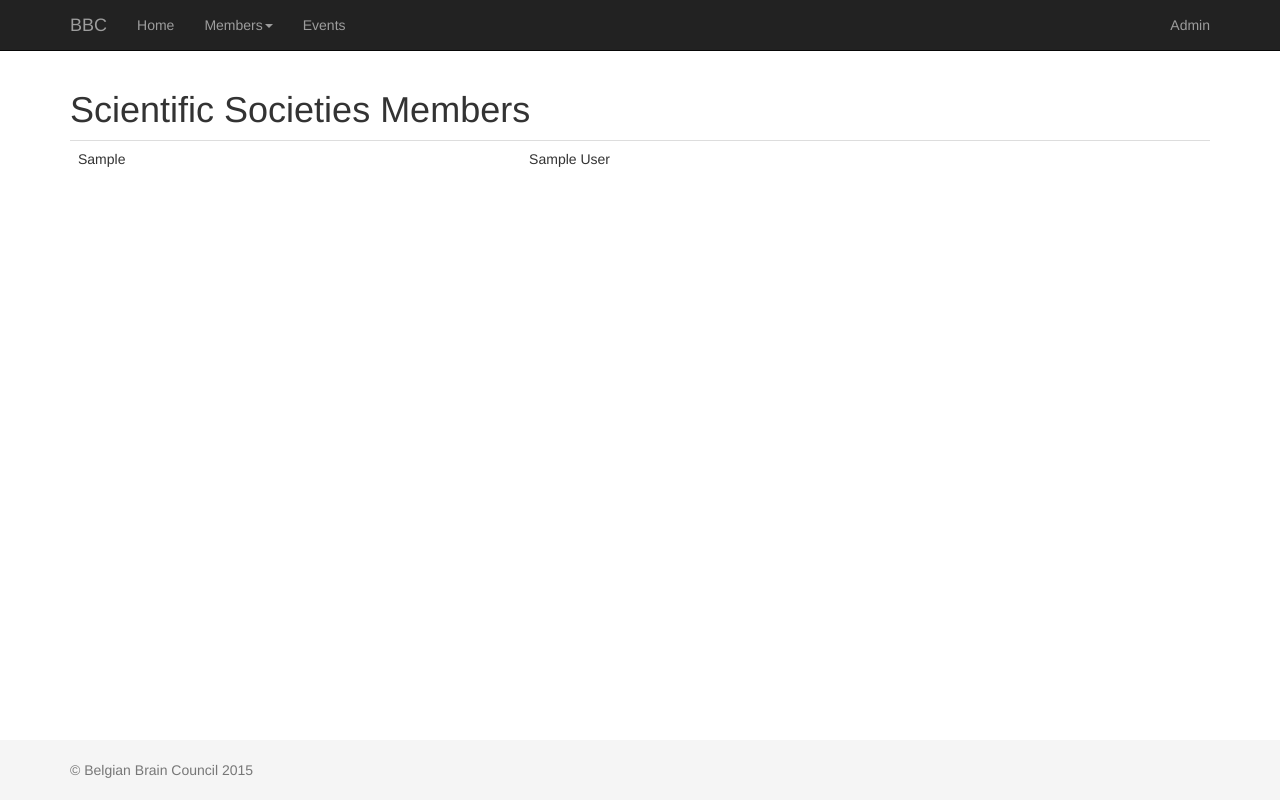
After one commit to 0mician/WebsiteBBC, a Django app: page /members/scientific_societies/ in a window 1280 px wide. The commit adds this page. Run offline with Django 3.2, Linux system fonts and the light colour scheme; tables that the repository leaves empty hold one stand-in row (values such as "Sample post"); some libraries are stand-ins or nearby versions.

Commit message:
tried out views for members app

```diff
--- a/website_bbc/members/urls.py
+++ b/website_bbc/members/urls.py
@@ -4,4 +4,5 @@ from . import views
 
 urlpatterns = [
     url(r'^$', views.index, name='index'),
+    url(r'scientific_societies/$', views.scientific_societies, name='scientific_society'),
 ]
--- a/website_bbc/members/views.py
+++ b/website_bbc/members/views.py
@@ -1,6 +1,13 @@
 from django.shortcuts import render
 from django.http import HttpResponse
+
+from members.models import ScientificSocietyMember
 
 def index(request):
     context_dict = {}
     return render(request, 'members/index.html', context_dict)
+
+def scientific_societies(request):
+    members_list = ScientificSocietyMember.objects.order_by('-society')
+    context_dic = {'scientific_societies' : members_list}
+    return render(request, 'members/scientific_societies.html', context_dic)
--- a/website_bbc/templates/base.html
+++ b/website_bbc/templates/base.html
@@ -38,7 +38,14 @@
         <div id="navbar" class="navbar-collapse collapse">
           <ul class="nav navbar-nav">
             <li><a href="{% url 'homepage' %}">Home</a></li>
-            <li><a href="/members/">Members</a></li>
+            <li class="dropdown">
+              <a href="#" class="dropdown-toggle" data-toggle="dropdown" role="button" aria-haspopup="true" aria-expanded="false">Members<span class="caret"></span></a>
+              <ul class="dropdown-menu">
+                <li><a href="/members/">Patients Organizations</a></li>
+                <li><a href="/members/">Pharmaceutical Companies</a></li>
+                <li><a href="/members/scientific_societies/">Scientific Societies</a></li>
+              </ul>
+            </li>
             <li><a href="/events/">Events</a></li>
           </ul>
           <ul class="nav navbar-nav navbar-right">
--- /dev/null
+++ b/website_bbc/templates/members/scientific_societies.html
@@ -0,0 +1,26 @@
+{% extends 'base.html' %}
+
+{% block title %}Scientific Societies{% endblock %}
+
+{% block body_block %}
+  <div class="container">
+    <h1>Scientific Societies Members</h1>
+
+    {% if scientific_societies %}
+      <table class="table">
+        {% for member in scientific_societies %}
+          <tr>
+            <td>
+              {{ member.society }}<br />
+            </td>
+            <td>
+              {{ member.name_contact }}<br />
+            </td>
+          </tr>
+        {% endfor %}
+      </table>
+    {% else %}
+      There are no members at this time.
+    {% endif %}
+  </div>
+{% endblock %}
```
